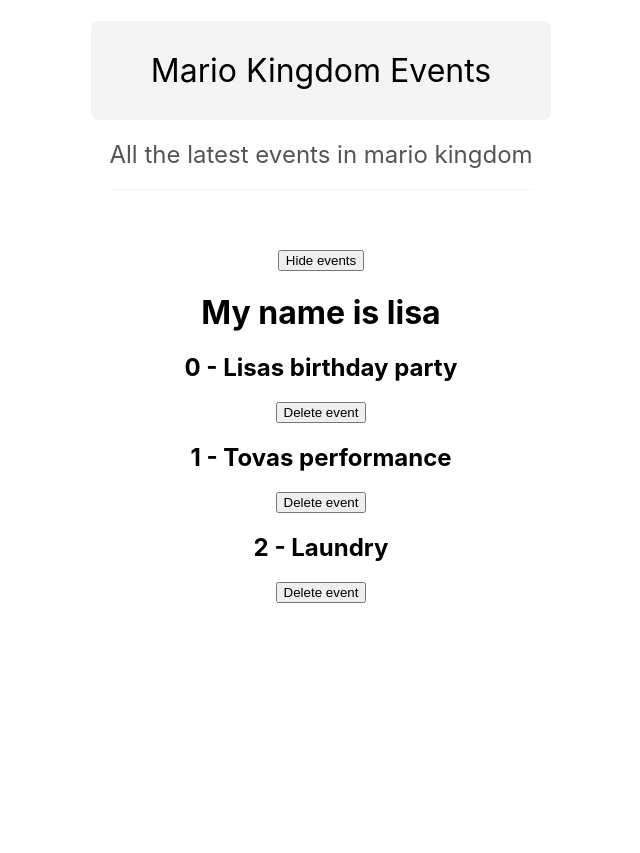
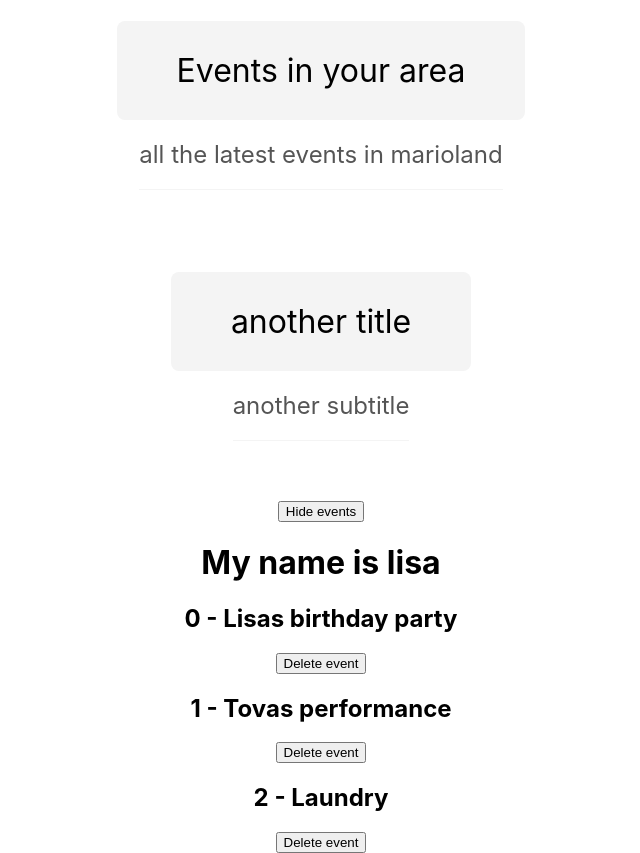
Before and after one commit to lisamaliqi/NetNinjaNotes_React_and_Firebase, a React (Vite) app in the folder 4.components-and-props/: page / in a window 1280 px wide. Shown: the whole page, without its empty margins (319-959 px from the left). Before the commit the page ends 800 px from the top, so only its background shows below. Built offline with nearby package versions, Linux system fonts and the light colour scheme.

Commit message:
creating props, currently errors bc not sure how to fix it with typescript

```diff
--- a/4.components-and-props/src/App.tsx
+++ b/4.components-and-props/src/App.tsx
@@ -53,11 +53,15 @@ function App() {
 
 
 
-
+    const subtitle = 'all the latest events in marioland'
 
     return (
         <div className="App">
-            <Title /> {/* Add the Title component from your folder at the top of this return state */}
+            <Title title="Events in your area" subtitle={subtitle}/> {/* Add the Title component from your folder at the top of this return state */}
+            {/* title= is a prop */}
+
+            <Title title="another title" subtitle="another subtitle" />
+
             {showEvents && (
                 <div>
                     <button onClick={() => {setShowEvents(false)}}>Hide events</button>
--- a/4.components-and-props/src/components/Title.tsx
+++ b/4.components-and-props/src/components/Title.tsx
@@ -1,9 +1,9 @@
-export default function Title() {
+export default function Title(props: string) {
     return (
         <div>
-            <h1 className="title">Mario Kingdom Events</h1>
+            <h1 className="title">{props.title}</h1>
             <br />
-            <h2 className="subtitle">All the latest events in mario kingdom</h2>
+            <h2 className="subtitle">{props.subtitle}</h2>
         </div>
     )
 };
```
